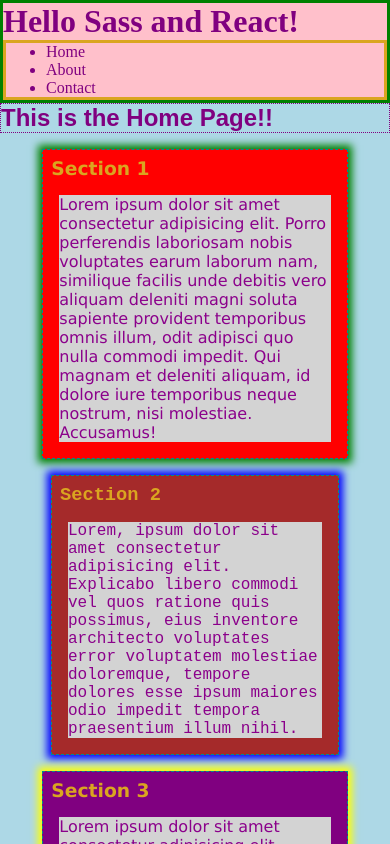
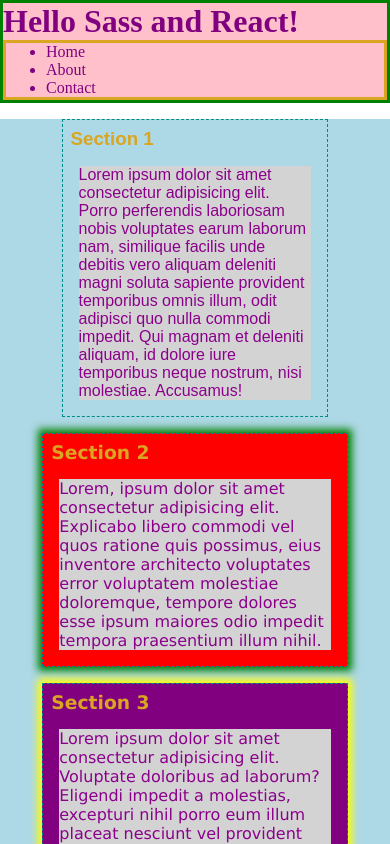
Before and after one commit to franco-ortega/demo-sass-02-react, a React (Create React App) app: page / in a window 390 px wide. Shown: the top 844 px of the page. Built offline with nearby package versions, Linux system fonts and the light colour scheme.

Commit message:
add media query to Home component: tablet view and larger

```diff
--- a/src/components/home/Home.jsx
+++ b/src/components/home/Home.jsx
@@ -4,9 +4,9 @@
 const Home = () => {
   return (
     <main className={styles.Home}>
-      <header>
+      {/* <header>
         <h2>This is the Home Page!!</h2>
-      </header>
+      </header> */}
       <section>
         <h3>Section 1</h3>
         <p>
--- a/src/components/home/Home.module.scss
+++ b/src/components/home/Home.module.scss
@@ -47,4 +47,10 @@
     background: lightgray;
     margin: 1rem;
   }
+
+  @media screen and (min-width: 500px) {
+    display: flex;
+    flex-direction: row;
+    gap: 2vw;
+  }
 }
```
